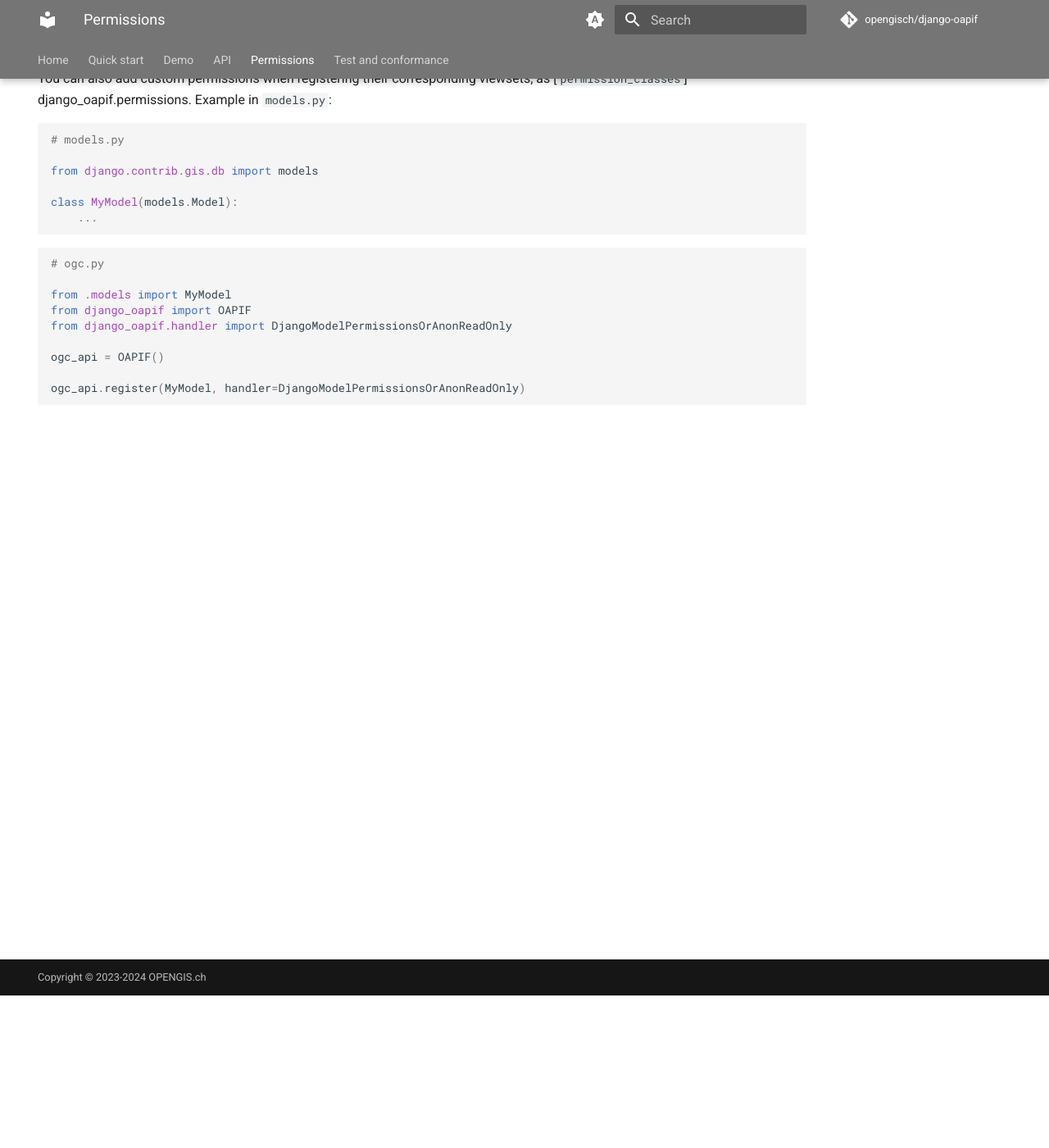
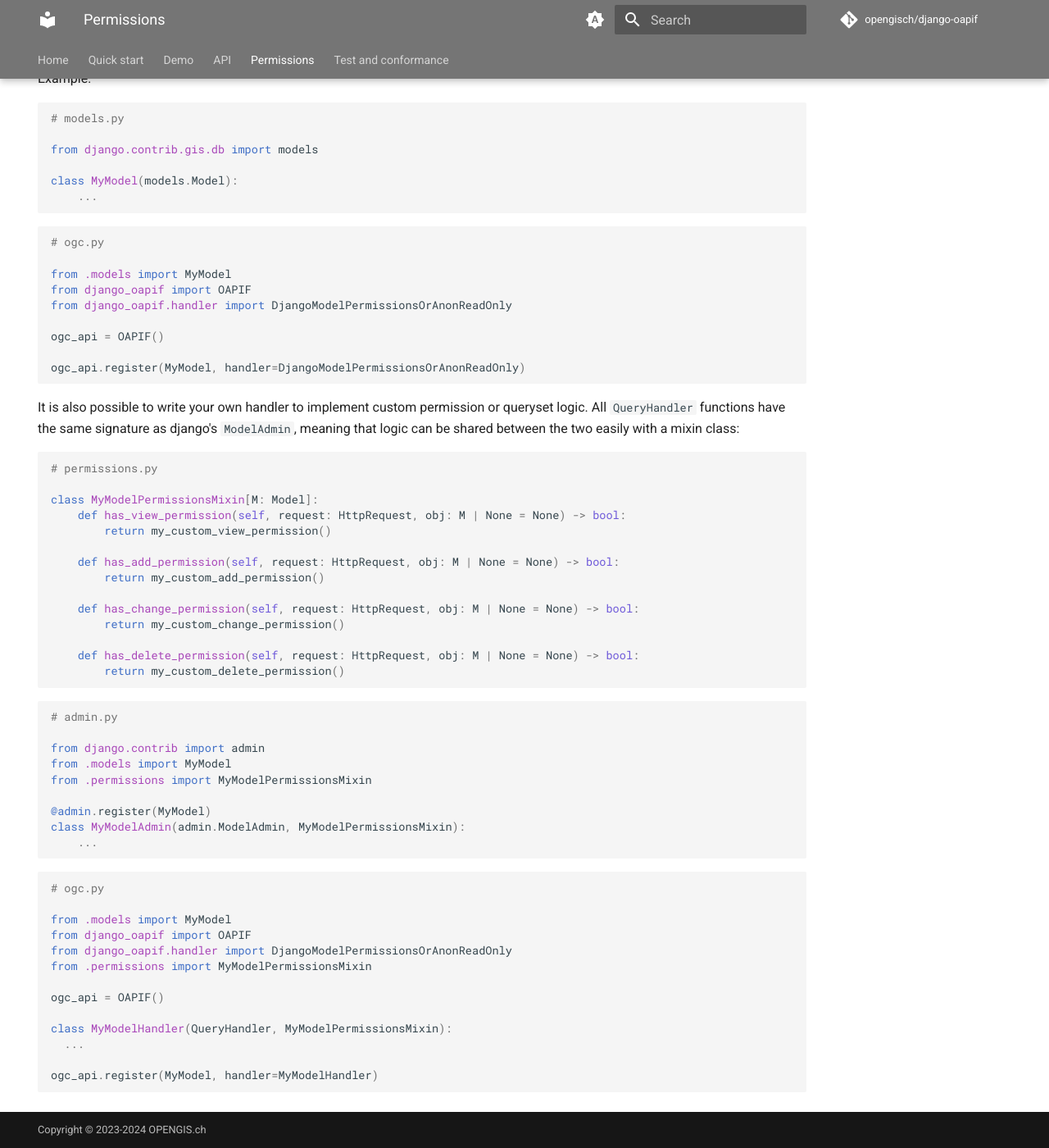
Before and after one commit to opengisch/django-oapif, an MkDocs documentation site: the page built from docs/content/permissions.md, in a window 1280 px wide and 1400 px high, scrolled down 186 px. Shown: the whole window at 82% size. Built offline with MkDocs 1.6.1 and Material for MkDocs 9.7.7, drawn with Linux system fonts in a browser that asks for light colours; comment, search, counter and statistics services are not loaded.

Commit message:
Add empty layer integration test and custom authorization docs

````diff
--- a/docs/content/permissions.md
+++ b/docs/content/permissions.md
@@ -7,8 +7,7 @@ hide:
 
 By default the viewsets use [`DjangoModelPermissionsOrAnonReadOnly`](api/#django_oapif.handler.DjangoModelPermissionsOrAnonReadOnly).
 
-You can also add custom permissions when registering their corresponding viewsets, as [`permission_classes`] django_oapif.permissions.
-Example in `models.py`:
+Example:
 
 ```python
 # models.py
@@ -31,3 +30,50 @@ ogc_api = OAPIF()
 
 ogc_api.register(MyModel, handler=DjangoModelPermissionsOrAnonReadOnly)
 ```
+
+It is also possible to write your own handler to implement custom permission or queryset logic. All `QueryHandler` functions have the same signature as django's `ModelAdmin`, meaning that logic can be shared between the two easily with a mixin class:
+
+```python
+# permissions.py
+
+class MyModelPermissionsMixin[M: Model]:
+    def has_view_permission(self, request: HttpRequest, obj: M | None = None) -> bool:
+        return my_custom_view_permission()
+
+    def has_add_permission(self, request: HttpRequest, obj: M | None = None) -> bool:
+        return my_custom_add_permission()
+
+    def has_change_permission(self, request: HttpRequest, obj: M | None = None) -> bool:
+        return my_custom_change_permission()
+
+    def has_delete_permission(self, request: HttpRequest, obj: M | None = None) -> bool:
+        return my_custom_delete_permission()
+```
+
+```python
+# admin.py
+
+from django.contrib import admin
+from .models import MyModel
+from .permissions import MyModelPermissionsMixin
+
+@admin.register(MyModel)
+class MyModelAdmin(admin.ModelAdmin, MyModelPermissionsMixin):
+    ...
+```
+
+```python
+# ogc.py
+
+from .models import MyModel
+from django_oapif import OAPIF
+from django_oapif.handler import DjangoModelPermissionsOrAnonReadOnly
+from .permissions import MyModelPermissionsMixin
+
+ogc_api = OAPIF()
+
+class MyModelHandler(QueryHandler, MyModelPermissionsMixin):
+  ...
+
+ogc_api.register(MyModel, handler=MyModelHandler)
+```
````
Also changed, not shown: .pre-commit-config.yaml, 5 other files.
